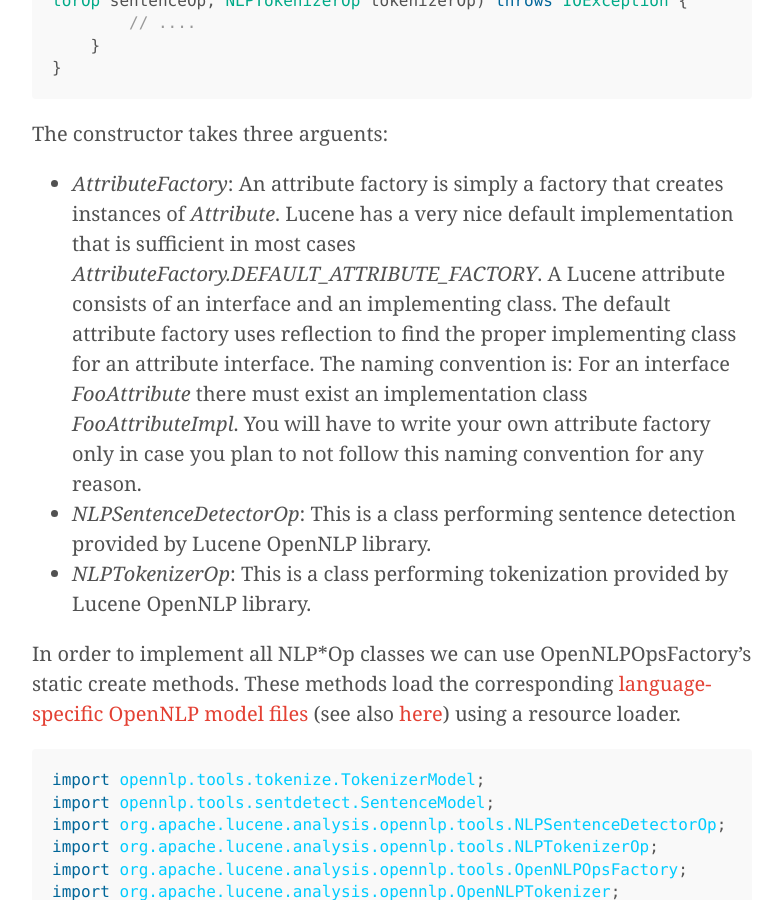
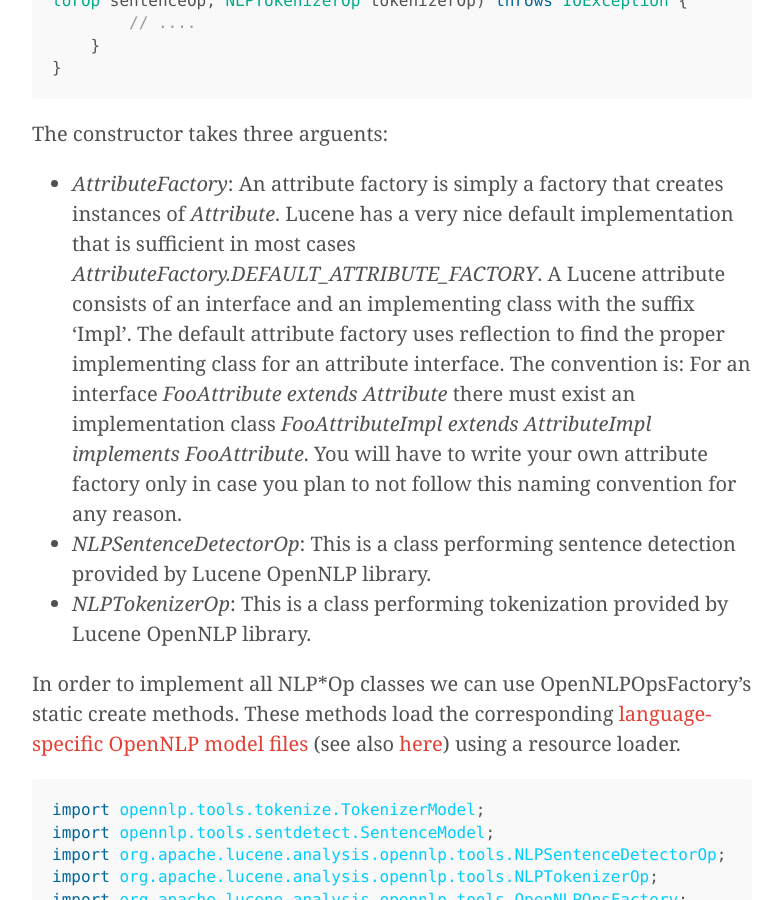
Before and after one commit to fabian-kostadinov/fabian-kostadinov.github.io, a Jekyll site: the page built from _posts/2018-09-08-introduction-to-lucene-opennlp-part1.md, in a window 1280 px wide and 900 px high, scrolled down 5941 px. Shown: the whole window, without its empty margins (248-1030 px from the left). Built offline with Jekyll 4.4.1, drawn with Linux system fonts in a browser that asks for light colours; nearby versions of some CDN libraries; comment, search, counter and statistics services are not loaded.

Commit message:
Extended AttributeFactory example

````diff
--- a/_posts/2018-09-08-introduction-to-lucene-opennlp-part1.md
+++ b/_posts/2018-09-08-introduction-to-lucene-opennlp-part1.md
@@ -140,7 +140,7 @@
 ```
 The constructor takes three arguents:
 
-- _AttributeFactory_: An attribute factory is simply a factory that creates instances of _Attribute_. Lucene has a very nice default implementation that is sufficient in most cases _AttributeFactory.DEFAULT_ATTRIBUTE_FACTORY_. A Lucene attribute consists of an interface and an implementing class. The default attribute factory uses reflection to find the proper implementing class for an attribute interface. The naming convention is: For an interface _FooAttribute_ there must exist an implementation class _FooAttributeImpl_. You will have to write your own attribute factory only in case you plan to not follow this naming convention for any reason.
+- _AttributeFactory_: An attribute factory is simply a factory that creates instances of _Attribute_. Lucene has a very nice default implementation that is sufficient in most cases _AttributeFactory.DEFAULT_ATTRIBUTE_FACTORY_. A Lucene attribute consists of an interface and an implementing class with the suffix 'Impl'. The default attribute factory uses reflection to find the proper implementing class for an attribute interface. The convention is: For an interface _FooAttribute extends Attribute_ there must exist an implementation class _FooAttributeImpl extends AttributeImpl implements FooAttribute_. You will have to write your own attribute factory only in case you plan to not follow this naming convention for any reason.
 - _NLPSentenceDetectorOp_: This is a class performing sentence detection provided by Lucene OpenNLP library.
 - _NLPTokenizerOp_: This is a class performing tokenization provided by Lucene OpenNLP library.
 
````
